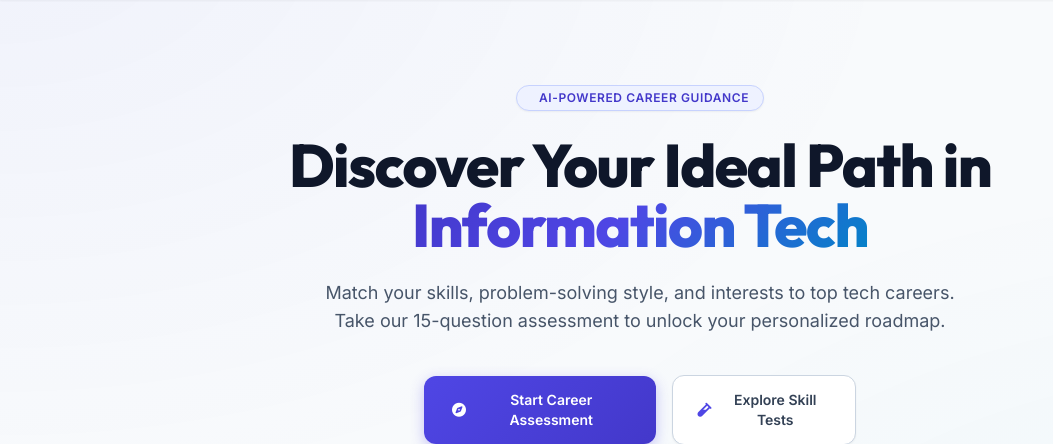
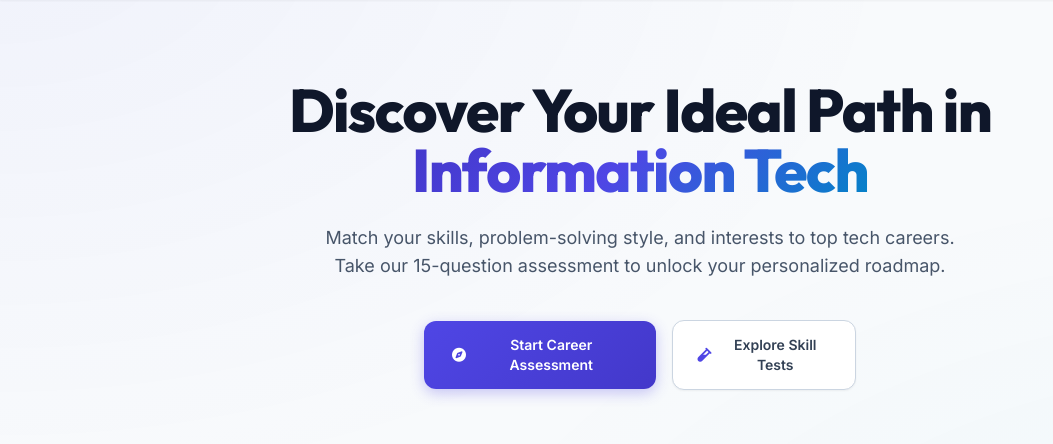
Before and after one commit to kartik-parmar007/career-prediction, a Flask app: page / in a window 1280 px wide. Shown: the part 65-509 px from the top of the page, without its empty margins (0-1053 px from the left). Run offline with Flask 3, Linux system fonts and the light colour scheme; some libraries are stand-ins or nearby versions.

Commit message:
Remove AI-Powered Career Guidance tagline from homepage

```diff
--- a/templates/index.html
+++ b/templates/index.html
@@ -7,10 +7,6 @@
 
   <!-- Hero Section -->
   <section class="max-w-7xl mx-auto px-4 sm:px-6 lg:px-8 pt-10 pb-12 sm:pt-16 sm:pb-16 md:pt-20 md:pb-20 text-center relative z-10">
-    <div class="inline-flex items-center gap-2 px-3.5 py-1 rounded-full bg-indigo-50 border border-indigo-200 text-indigo-700 text-xs font-semibold uppercase tracking-wider mb-4 sm:mb-6 animate-fade-in shadow-sm">
-      <i class="fa-solid fa-sparkles text-indigo-600"></i> AI-Powered Career Guidance
-    </div>
-
     <h1 class="text-3xl sm:text-5xl md:text-6xl font-extrabold text-slate-900 tracking-tight max-w-4xl mx-auto leading-[1.15] mb-4 sm:mb-6 font-display">
       Discover Your Ideal Path in <span class="gradient-text">Information Tech</span>
     </h1>
```
